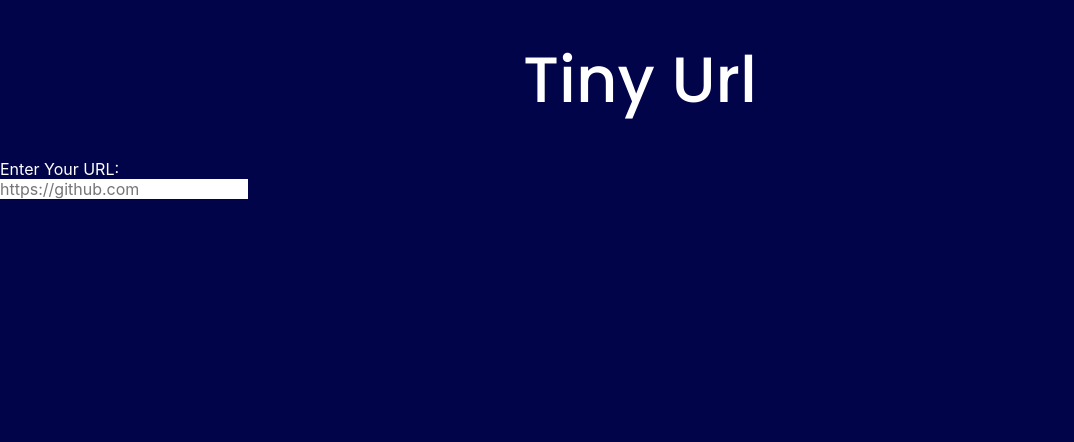
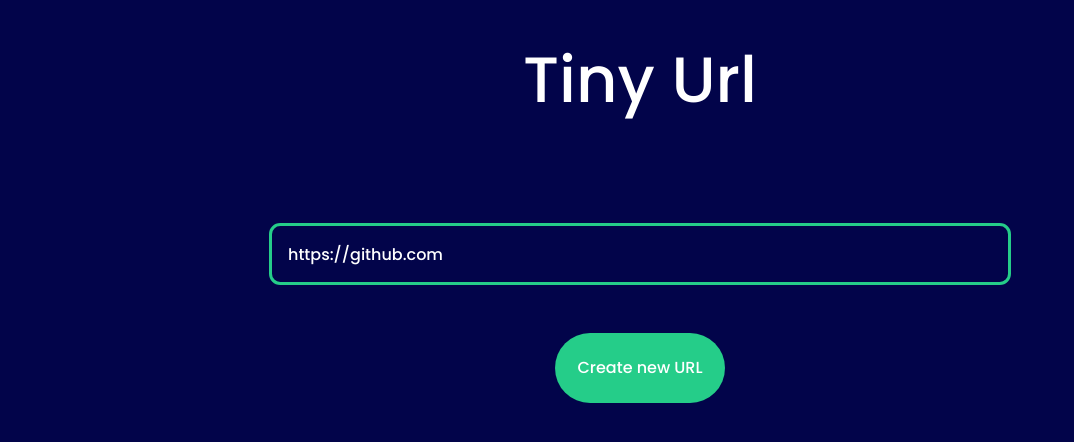
Before and after one commit to tansionline/tiny-url, a React (Vite) app: page / in a window 1280 px wide. Shown: the top 442 px of the page, without its empty margins (0-1074 px from the left). Built offline with nearby package versions, Linux system fonts and the light colour scheme.

Commit message:
styling :rocket:

```diff
--- a/src/App.css
+++ b/src/App.css
@@ -1,13 +1,39 @@
 @import url('https://fonts.googleapis.com/css2?family=Poppins:wght@500&display=swap');
 
 body {
+  font-family: 'Poppins', sans-serif;
   background-color: #02044A;
   color: white;
 }
 
 h1 {
   font-size: 4em;
-  font-family: 'Poppins', sans-serif;
+}
+
+input {
+  width: 55%;
+  height: 1.5em;
+  padding: 1em;
+  border-radius: 0.7rem;
+  border: 0.2em solid #25CD89;
+  background-color: #02044A;
+  color: white;
+}
+
+input::placeholder {
+  color: white;
+}
+
+button {
+  border-radius: 3rem;
+  background-color: #25CD89;
+  color: white;
+  padding: 1.4em;
+  text-align: center;
+}
+
+button:hover {
+  background-color: #4CAF50;
 }
 
 .header {
@@ -17,7 +43,16 @@ h1 {
   margin-top: 2em;
 }
 
-.form {
+.input {
+  display: flex;
+  margin-top: 6em;
+  align-items: center;
+  justify-content: center;
+}
 
-  margin-top: 2em;
+.button {
+  display: flex;
+  margin-top: 3em;
+  align-items: center;
+  justify-content: center;
 }
--- a/src/App.tsx
+++ b/src/App.tsx
@@ -7,12 +7,12 @@ function App() {
 
   return (
     <div>
-        <div className="header">
-          <h1>{data.header}</h1>
-        </div>
-        <div className="form">
-          <Input />
-        </div>
+      <div className="header">
+        <h1>{data.header}</h1>
+      </div>
+      <div>
+        <Input />
+      </div>
     </div>
   )
 }
--- a/src/components/data.json
+++ b/src/components/data.json
@@ -1,4 +1,5 @@
 {
     "form": "Enter Your URL:",
-    "placeholder": "https://github.com"
+    "placeholder": "https://github.com",
+    "button": "Create new URL"
 }
--- a/src/components/input.tsx
+++ b/src/components/input.tsx
@@ -4,10 +4,14 @@ import data from './data.json'
 function Input() {
 
   return (
-   <>
-   <p>{data.form}</p>
-   <input placeholder={data.placeholder}></input>
-   </>
+    <div>
+      <div className="input">
+        <input placeholder={data.placeholder}></input>
+      </div>
+      <div className="button">
+        <button>{data.button}</button>
+      </div>
+    </div>
   )
 }
 
```
